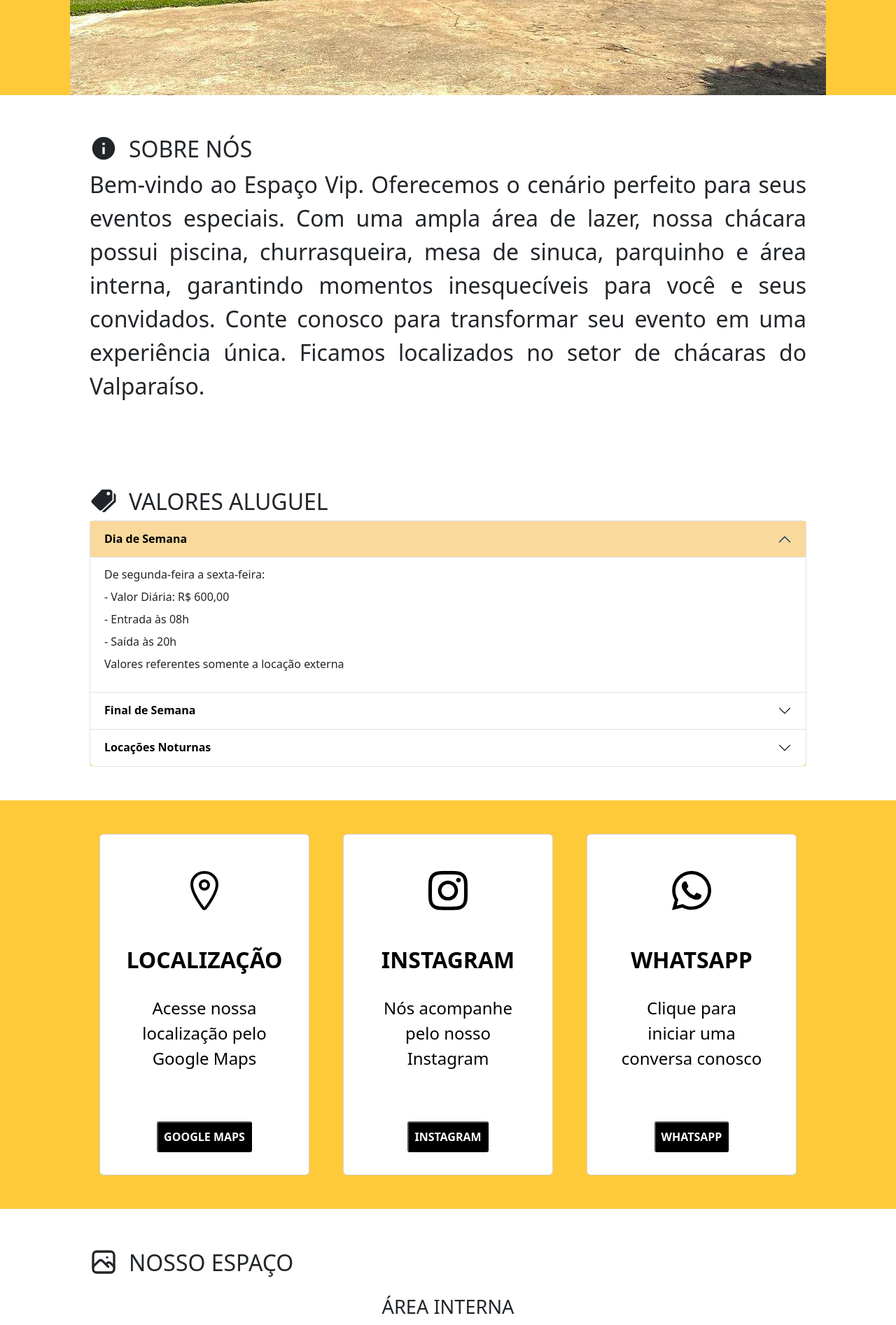
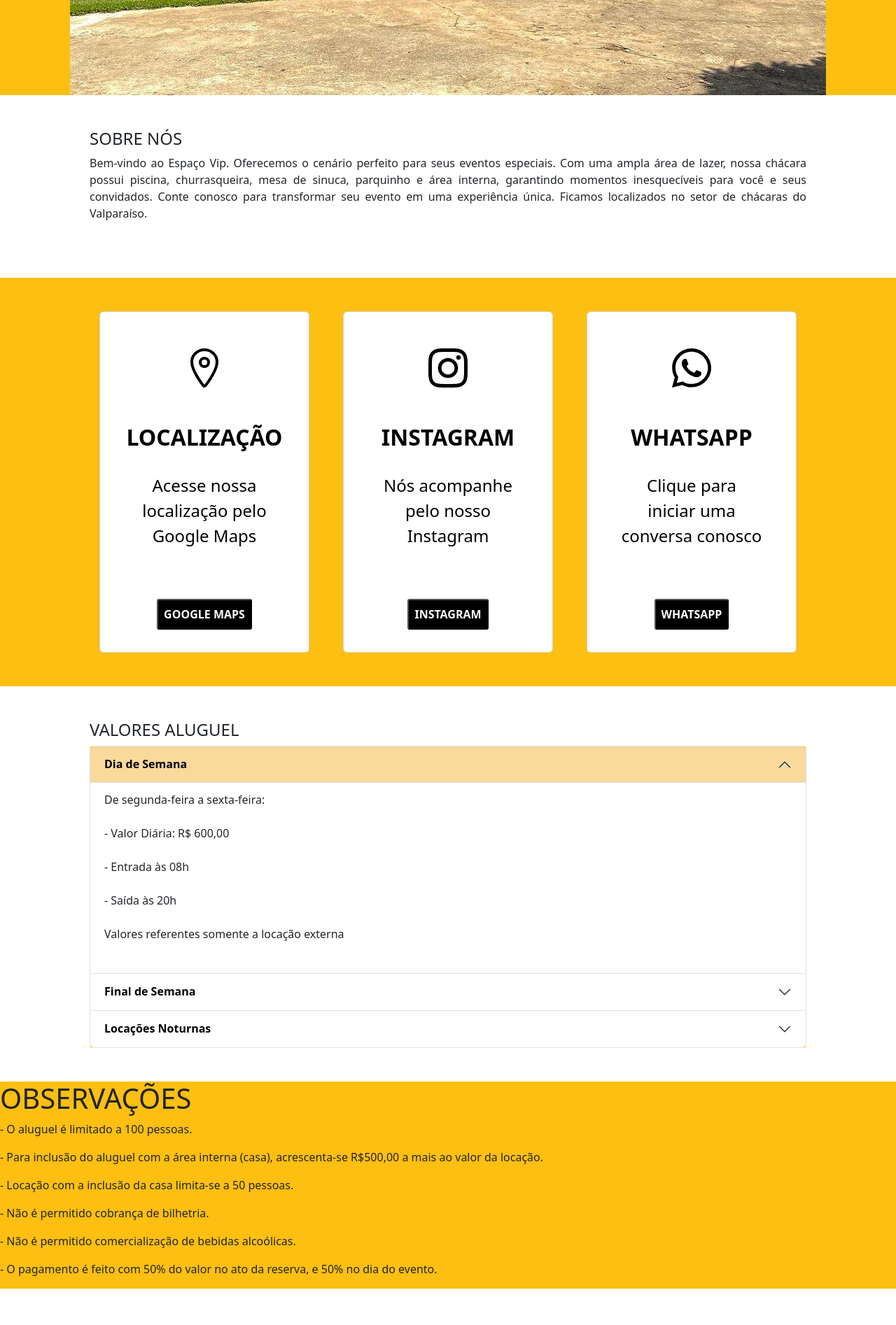
Before and after one commit to Beatriz-ge/espacoVip, a React (Vite) app in the folder espacovip-web/: page / in a window 1280 px wide. Shown: the part 1040-2934 px from the top of the page at 70% size. Built offline with nearby package versions, Linux system fonts and the light colour scheme.

Commit message:
feat: obs e rental values section

```diff
--- a/espacovip-web/src/App.css
+++ b/espacovip-web/src/App.css
@@ -1,14 +1,12 @@
 /* index.css */
-
 * {
-  background-color: rgb(255, 202, 57);
+  background-color: rgb(253, 191, 18);
   margin: 0;
   padding: 0;
   box-sizing: border-box;
 }
 
 /* Estilos para navbar */
-
 .nav {
   display: flex;
   align-items: center;
@@ -34,7 +32,6 @@
 }
 
 /* Estilos para imagem principal */
-
 .main-container {
   position: relative;
   display: flex;
@@ -81,18 +78,25 @@
   padding: 0.5em 1em;
   font-size: 1em;
   border: none;
-  background-color: black;
-  color: white;
+  background-color: white;
+  color: black;
   cursor: pointer;
   font-weight: bold;
   border-radius: 5px;
 }
 
 /* Estilos para container sobre nós */
-
 .aboutus-container {
   padding: 3em 8em;
   background-color: white;
+}
+
+.aboutus-container p {
+  text-align: justify;
+}
+
+.aboutus-container p{
+  margin-bottom: 2em;
 }
 
 .aboutus-title {
@@ -100,14 +104,9 @@
   align-items: center;
 }
 
-.aboutus-title h1 {
-  font-size: 2em;
-  margin-top: 0.3em;
-}
-
-.aboutus-p {
-  font-size: 2em;
-  text-align: justify;
+.aboutus-container h1,
+.rental-value h1 {
+  font-size: 1.5em;
 }
 
 .icon-store {
@@ -117,7 +116,6 @@
 }
 
 /* Estilos para os cartões */
-
 .contactus-container {
   display: flex;
   flex-wrap: wrap;
@@ -127,7 +125,6 @@
 }
 
 .card {
-  background-color: white;
   align-items: center;
   display: flex;
   flex-direction: column;
@@ -166,7 +163,6 @@
 }
 
 /* Imagem do componente carousel  */
-
 .photos-area {
   display: flex;
   flex-direction: column;
@@ -208,7 +204,6 @@ footer p {
 }
 
 /* Responsividade */
-
 @media (max-width: 500px) {
 
   /* About us */
@@ -230,7 +225,7 @@ footer p {
 
   /* Main container */
   .main-container button {
-    margin-top: 2.5em;
+    margin-top: 1em;
   }
 
   .main-container h1 {
@@ -256,7 +251,6 @@ footer p {
     margin-left: -2em;
   }
 
-  /* Contact us */
   .contactus-container {
     padding: 2em 0;
   }
@@ -275,8 +269,12 @@ footer p {
     font-size: 0.7em;
   }
 
+  /* Rules */
+  .obs {
+    padding: 2em;
+  }
+
   /* Photos */
-
   .photo-section h2 {
     font-size: 1.2em;
     font-weight: bold;
@@ -287,9 +285,10 @@ footer p {
   }
 }
 
+.aboutus-container h1,
+.aboutus-container p,
+.aboutus-p,
 .aboutus-title,
-.aboutus-title h1,
-.aboutus-p,
 .icon-store,
 .icon-cards,
 .contactus-container h1,
@@ -297,6 +296,8 @@ footer p {
 .photos-area,
 .photos-area h2,
 .photo-section,
-.card a {
+.card,
+.card a,
+.rental {
   background-color: white;
 }
--- a/espacovip-web/src/App.jsx
+++ b/espacovip-web/src/App.jsx
@@ -1,15 +1,12 @@
 import './App.css'
 import logo from './assets/logo.png';
 import Piscina1 from './assets/piscina/piscina7.jpeg';
-import { IoMdInformationCircle } from "react-icons/io";
 import { IoLocationOutline } from "react-icons/io5";
-import { IoMdPricetags } from "react-icons/io";
 import { FaInstagram } from "react-icons/fa";
 import { FaWhatsapp } from "react-icons/fa6";
 import CarouselIn from './components/carousel-in.jsx';
 import CarouselOut from './components/carousel-out.jsx';
 import Accordion from './components/accordion.jsx';
-import { TbPhoto } from "react-icons/tb";
 
 function App() {
   return (
@@ -31,24 +28,10 @@ function App() {
 
 {/* Texto sobre nós */}
         <div className='aboutus-container'>
-          <div className='aboutus-title'>
-            <IoMdInformationCircle className='icon-store'/>
-            <h1>SOBRE NÓS</h1>
-          </div>
-          <p className='aboutus-p'>Bem-vindo ao Espaço Vip. Oferecemos o cenário perfeito para seus eventos especiais. Com uma ampla área de lazer, nossa chácara possui piscina, churrasqueira, mesa de sinuca, parquinho e área interna, garantindo momentos inesquecíveis para você e seus convidados. Conte conosco para transformar seu evento em uma experiência única.
-          Ficamos localizados no setor de chácaras do Valparaíso.</p>
+          <h1>SOBRE NÓS</h1>
+            <p>Bem-vindo ao Espaço Vip. Oferecemos o cenário perfeito para seus eventos especiais. Com uma ampla área de lazer, nossa chácara possui piscina, churrasqueira, mesa de sinuca, parquinho e área interna, garantindo momentos inesquecíveis para você e seus convidados. Conte conosco para transformar seu evento em uma experiência única.
+            Ficamos localizados no setor de chácaras do Valparaíso.</p>
         </div>
-
-{/* Valores aluguel */}
-        <div className='aboutus-container'>
-          <div className='aboutus-title'>
-            <IoMdPricetags className='icon-store'/>
-            <h1>VALORES ALUGUEL</h1>
-          </div>
-          <Accordion/>
-
-        </div>
-
 
 {/* Cartões  */}
         <div className='contactus-container'>
@@ -78,10 +61,28 @@ function App() {
           </div>
         </div>
 
+{/* Valores do aluguel */}
+        <div className='aboutus-container'>
+          <h1>VALORES ALUGUEL</h1>
+          <Accordion/>
+        </div>
+
+{/* Observações */}
+        <div>
+          <div className='obs'>
+              <h1>OBSERVAÇÕES</h1>
+                <p>- O aluguel é limitado a 100 pessoas.</p>
+                <p>- Para inclusão do aluguel com a área interna (casa), acrescenta-se R$500,00 a mais ao valor da locação.</p>
+                <p>- Locação com a inclusão da casa limita-se a 50 pessoas.</p>
+                <p>- Não é permitido cobrança de bilhetria.</p>
+                <p>- Não é permitido comercialização de bebidas alcoólicas.</p>
+                <p>- O pagamento é feito com 50% do valor no ato da reserva, e 50% no dia do evento.</p>
+            </div>
+        </div>
+
 {/* Nosso espaço */}
         <div className='aboutus-container'>
           <div className='aboutus-title '>
-            <TbPhoto className='icon-store'/>
             <h1>NOSSO ESPAÇO</h1>
           </div>
 
@@ -110,6 +111,7 @@ function App() {
             <p>61 99959-1003</p>
           </div>
         </footer>
+
     </div>
   )
 }
```
